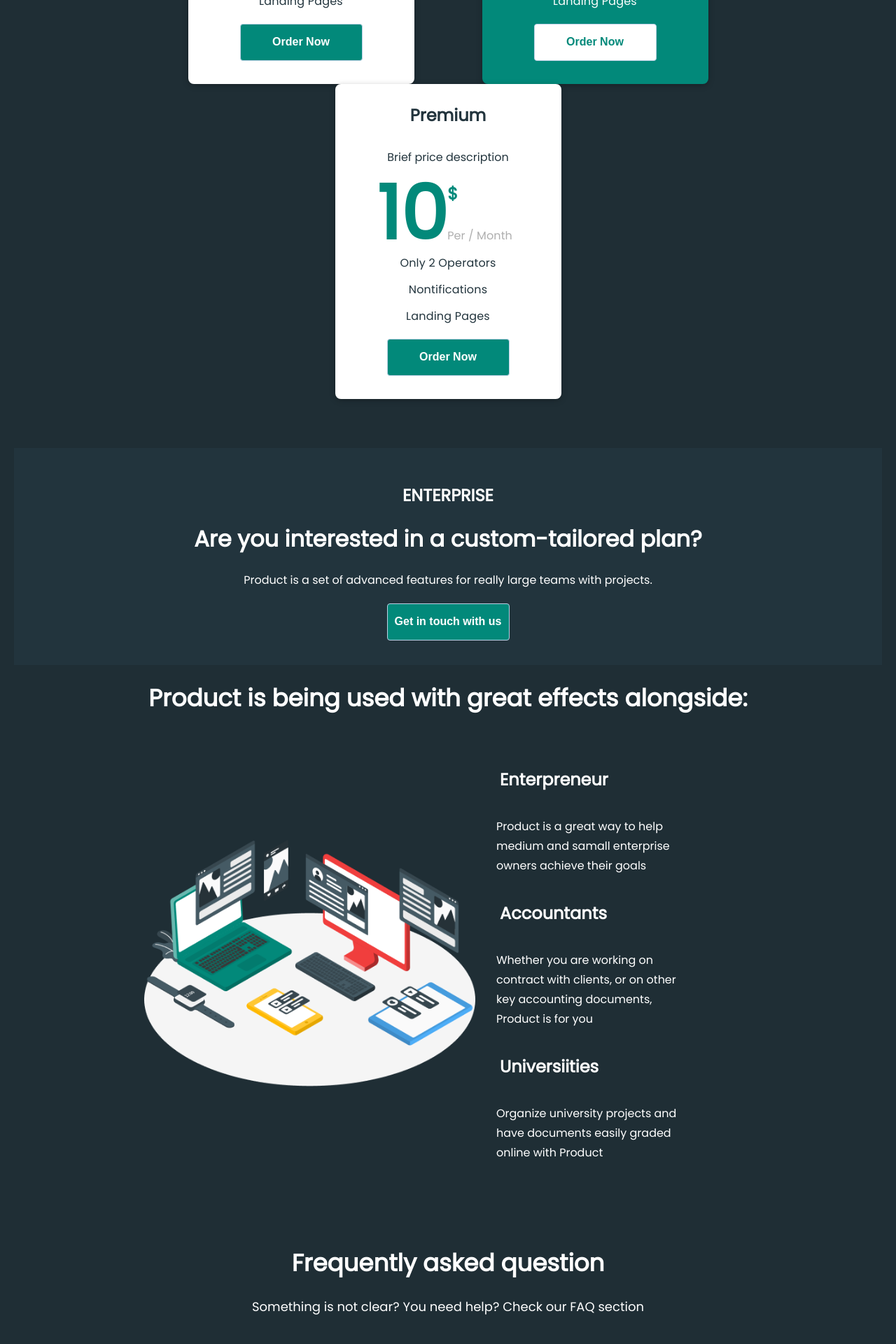
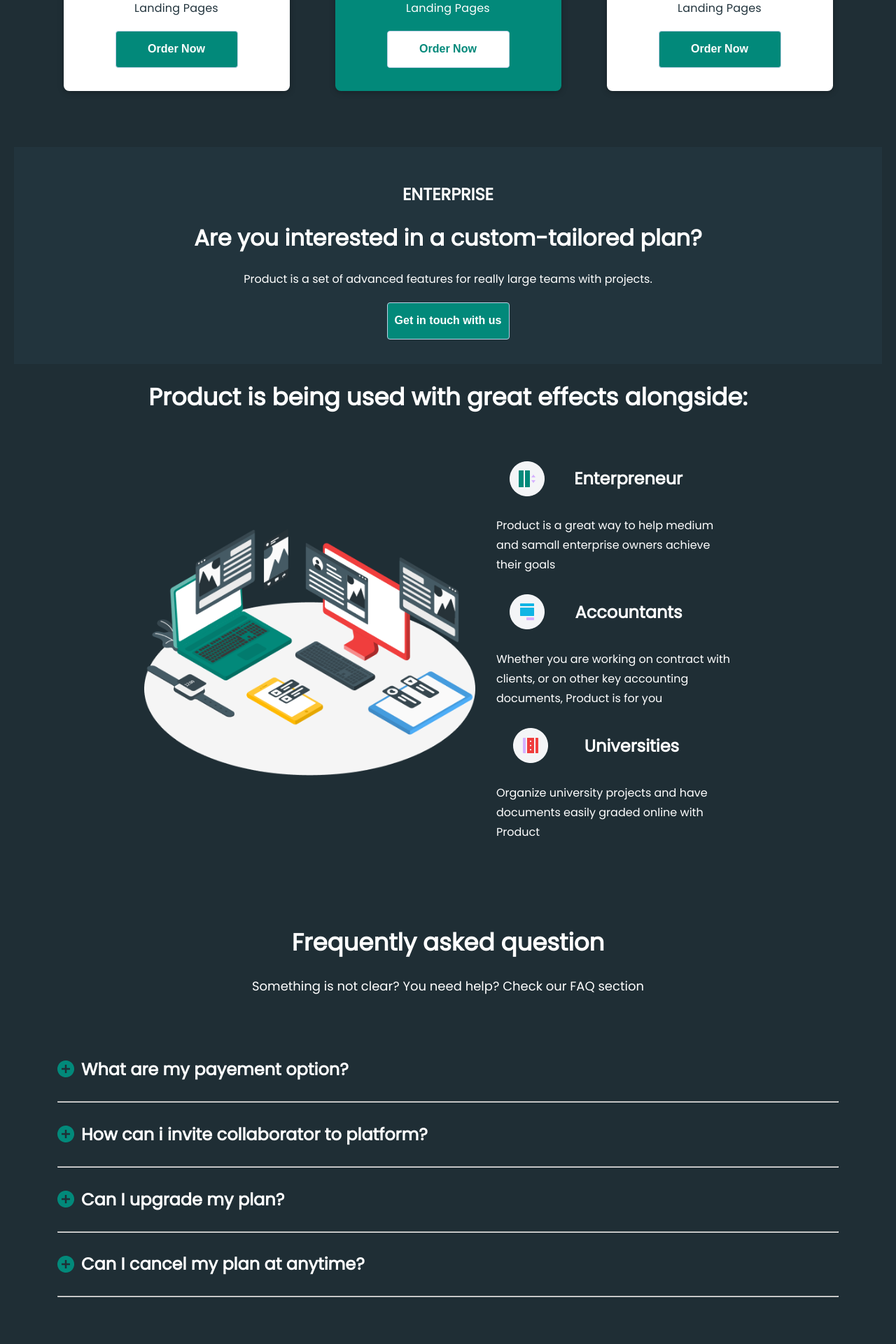
Before and after one commit to elkhayate/product, a Next.js app: page /Pricing in a window 1280 px wide. Shown: the part 640-2560 px from the top of the page at 70% size. Built offline with nearby package versions, Linux system fonts and the light colour scheme.

Commit message:
added pricing media

```diff
--- a/pages/Pricing.js
+++ b/pages/Pricing.js
@@ -8,7 +8,7 @@ import c2 from "../public/img/circle2.png"
 import c3 from "../public/img/circle3.png"
 import minus from "../public/img/minus.png"
 import plus from "../public/img/plus.png"
-import frame from "../public/img/Frame2.png"
+
 
 
 export default function Pricing() {
@@ -114,7 +114,7 @@ export default function Pricing() {
                         <div className={style.composant}>
                             <div className={style.cont}>
                                 <Image src={c3} alt="Universities" />
-                                <h2>Universiities</h2>
+                                <h2>Universities</h2>
                             </div>
                             <p>Organize university projects and have documents easily graded online with Product</p>
                         </div>
@@ -127,33 +127,33 @@ export default function Pricing() {
                 <p>Something is not clear? You need help? Check our FAQ section</p>
             </div>
             <div className={style.questions}>
-                <div className={style.choice}>
-                    <div className={style.toggler}>
-                        <Image className={style.togg} onClick={() => {setShow1(!show1)}}  src={onORoff1}  alt = "dropDown"/>
+                <div style={{cursor : "pointer"}} className={style.choice}>
+                    <div onClick={() => {setShow1(!show1)}}  className={style.toggler}>
+                        <Image   src={onORoff1}  alt = "dropDown"/>
                         <h2>What are my payement option?</h2>
                     </div>
                     {show1 && <p>Lorem ipsum dolor sit amet, consectetur adipiscing elit, sed do eiusmod tempor incididunt ut labore et dolore magna aliqua. Ut enim ad minim veniam, quis nostrud exercitation ullamco laboris nisi ut aliquip ex ea commodo consequat. Duis aute irure dolor in reprehenderit in voluptate velit esse cillum dolore eu fugiat nulla pariatur. Excepteur sint occaecat cupidatat non proident, sunt in culpa qui officia deserunt mollit anim id est laborum.</p>}
                     <hr />
                 </div>
-                <div className={style.choice}>
+                <div onClick={() => {setShow2(!show2)}} style={{cursor : "pointer"}} className={style.choice}>
                     <div className={style.toggler}>
-                        <Image className={style.togg} onClick={() => {setShow2(!show2)}}  src={onORoff2}  alt = "dropDown"/>
+                        <Image   src={onORoff2}  alt = "dropDown"/>
                         <h2>How can i invite collaborator to platform?</h2>
                     </div>
                     {show2 && <p>After creating your account you will have an oppurtunity to create your first project that will be associated withthe collaborators e-mail. An invitation  will be sent automatically. Then, invited user will have to confirm his account by e-mail and finish userd onboarding.</p>}
                     <hr />
                 </div>
-                <div className={style.choice}>
+                <div onClick={() => {setShow3(!show3)}} style={{cursor : "pointer"}} className={style.choice}>
                     <div className={style.toggler}>
-                        <Image className={style.togg} onClick={() => {setShow3(!show3)}}  src={onORoff3}  alt = "dropDown"/>
+                        <Image    src={onORoff3}  alt = "dropDown"/>
                         <h2>Can I upgrade my plan?</h2>
                     </div>
                     {show3 && <p>Lorem ipsum dolor sit amet, consectetur adipiscing elit, sed do eiusmod tempor incididunt ut labore et dolore magna aliqua. Ut enim ad minim veniam, quis nostrud exercitation ullamco laboris nisi ut aliquip ex ea commodo consequat. Duis aute irure dolor in reprehenderit in voluptate velit esse cillum dolore eu fugiat nulla pariatur. Excepteur sint occaecat cupidatat non proident, sunt in culpa qui officia deserunt mollit anim id est laborum.</p>}
                     <hr/>
                 </div>
-                <div className={style.choice}>
-                    <div className={style.toggler}>
-                        <Image className={style.togg} onClick={() => {setShow4(!show4)}}  src={onORoff4}  alt = "dropDown"/>
+                <div style={{cursor : "pointer"}} className={style.choice}>
+                    <div className={style.toggler} onClick={() => {setShow4(!show4)}}>
+                        <Image   src={onORoff4}  alt = "dropDown"/>
                         <h2>Can I cancel my plan at anytime?</h2>
                     </div>
                     {show4 && <p>Lorem ipsum dolor sit amet, consectetur adipiscing elit, sed do eiusmod tempor incididunt ut labore et dolore magna aliqua. Ut enim ad minim veniam, quis nostrud exercitation ullamco laboris nisi ut aliquip ex ea commodo consequat. Duis aute irure dolor in reprehenderit in voluptate velit esse cillum dolore eu fugiat nulla pariatur. Excepteur sint occaecat cupidatat non proident, sunt in culpa qui officia deserunt mollit anim id est laborum.</p>}
--- a/styles/Pricing.module.css
+++ b/styles/Pricing.module.css
@@ -14,9 +14,10 @@
     justify-content: center;
     align-items: center;
     height: 450px;
+    margin: 10px;
 }
 .prices {
-    width: 70%;
+    width: 97%;
     margin: auto;
     display: flex;
     align-items: center;
@@ -162,6 +163,51 @@
 .toggler h2 {
     margin-left: 10px;
 }
-.togg {
-    cursor : pointer;
+@media (max-width : 1800px) {
+    .cont {
+        width: 55%;
+    }
+    .composant p {
+        width: 100%;
+    }
 }
+@media (max-width:1400px) {
+    .cont {
+        width: 65%;
+    }
+}
+@media (max-width:1300px){
+    .cont {
+        width: 85%;
+    }
+    .questions {
+        width: 90%;
+    }
+}
+@media (max-width:1100px) {
+    .product {
+        display: block;
+    }
+    .composants {
+        width: 100%;
+    }
+    .composant {
+        width: 90%;
+    }
+    .cont {
+        width: 50%;
+    }
+    .composant p {
+        width: 100%;
+    }
+}
+@media (max-width : 800px) {
+    .cont {
+        width: 70%;
+    }
+}
+@media (max-width : 600px) {
+    .cont {
+        width: 90%;
+    }
+}
```
